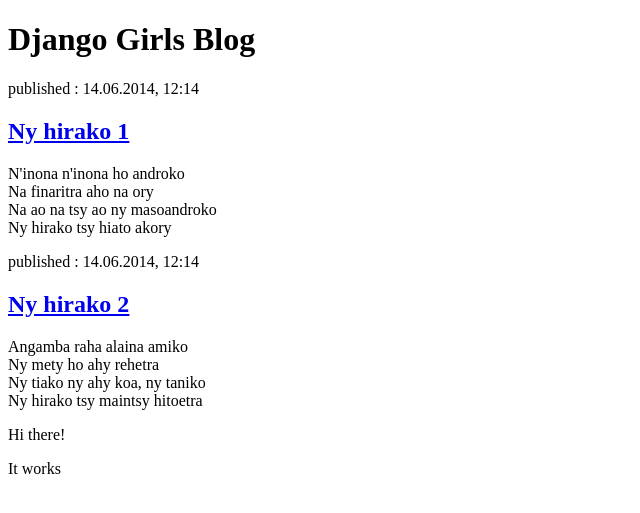
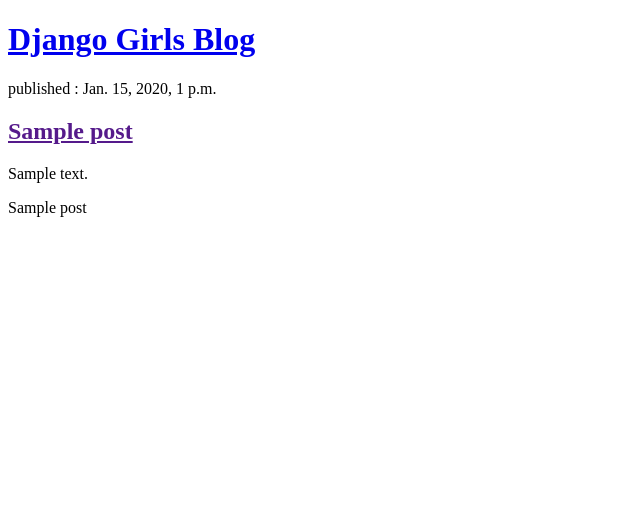
Before and after one commit to HappyCat017/my-first-blog, a Django app: page / in a window 1280 px wide. Shown: the top 513 px of the page, without its empty margins (0-640 px from the left). Run offline with Django 3.2, Linux system fonts and the light colour scheme; tables that the repository leaves empty hold one stand-in row (values such as "Sample post").

Commit message:
Modified templates to display posts from database.

```diff
--- a/blog/templates/blog/post_list.html
+++ b/blog/templates/blog/post_list.html
@@ -5,27 +5,20 @@
     </head>
     <body>
         <header>
-            <h1>Django Girls Blog</h1>
+            <h1><a href="/">Django Girls Blog</a> </h1>
         </header>
-        <article>
-            <time>published :  14.06.2014, 12:14</time>
-            <h2><a href=" ">Ny hirako 1</a></h2>
-            <p>N'inona n'inona ho androko <br>
-            Na finaritra aho na ory <br>
-            Na ao na tsy ao ny masoandroko <br>
-            Ny hirako tsy hiato akory</p>
-        </article>
 
-        <article>
-            <time>published :  14.06.2014, 12:14</time>
-            <h2><a href=" ">Ny hirako 2</a></h2>
-            <p>Angamba raha alaina amiko <br>
-                Ny mety ho ahy rehetra <br>
-                Ny tiako ny ahy koa, ny taniko <br>
-                Ny hirako tsy maintsy hitoetra
-            </p>
-        </article>
-        <p>Hi there!</p>
-        <p>It works</p>
+        {% for post in posts %}
+            <article>
+                <time>published : {{post.published_date}} </time>
+                <h2><a href="">{{post.title}}</a></h2>
+                <p>{{post.text|linebreaksbr}} </p>
+            </article>
+        {% endfor %}
+
+        {%for post in posts%}
+            {{post}}
+        {% endfor %}
+
     </body>
 </html>
--- a/blog/views.py
+++ b/blog/views.py
@@ -1,5 +1,8 @@
 from django.shortcuts import render
+from django.utils import timezone
+from .models import Post
 
 # Create your views here.
 def post_list(request):
-    return render(request,'blog/post_list.html',{})
+    posts=Post.objects.filter(published_date__lte=timezone.now()).order_by('published_date')
+    return render(request,'blog/post_list.html',{'posts':posts})
```
